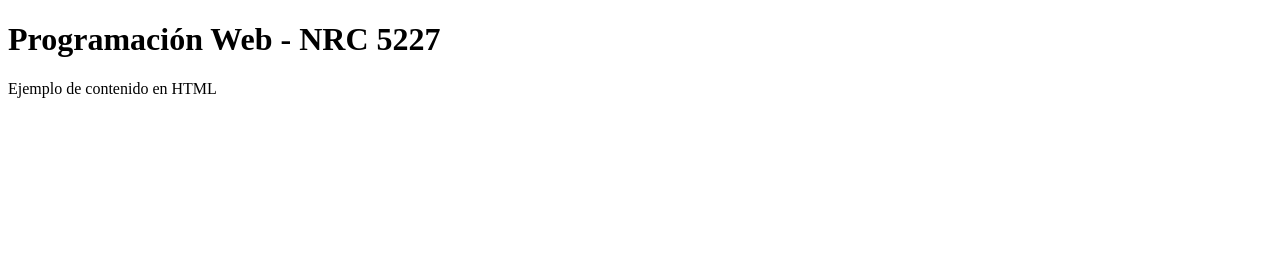
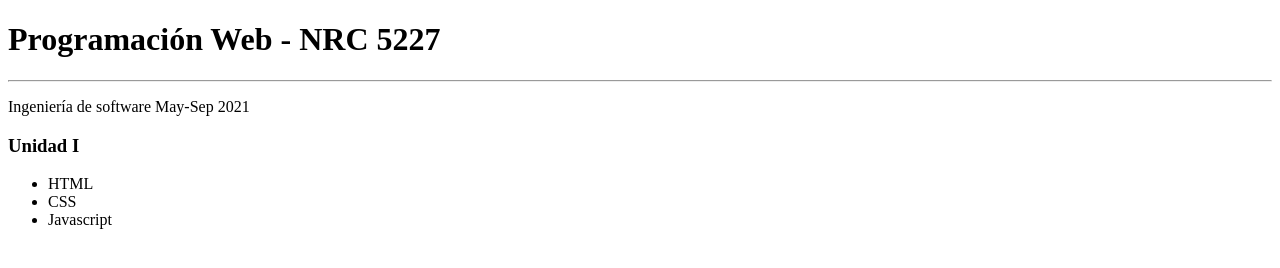
Before and after one commit to Andreswg4/ejercicio-1-nrc-5227-html, a plain HTML site: page home.html in a window 1280 px wide. Drawn offline with Linux system fonts and the light colour scheme.

Commit message:
Contenido Unidad I

```diff
--- a/home.html
+++ b/home.html
@@ -5,6 +5,13 @@
     </head>
 <body>
     <h1>Programación Web - NRC 5227</h1>
-    <p>Ejemplo de contenido en HTML</p>
+    <hr/>
+    <p>Ingeniería de software May-Sep 2021</p>
+    <h3>Unidad I</h3>
+    <ul>
+        <li>HTML</li>
+        <li>CSS</li>
+        <li>Javascript</li>
+    </ul>
 </body>
 </html>
```
